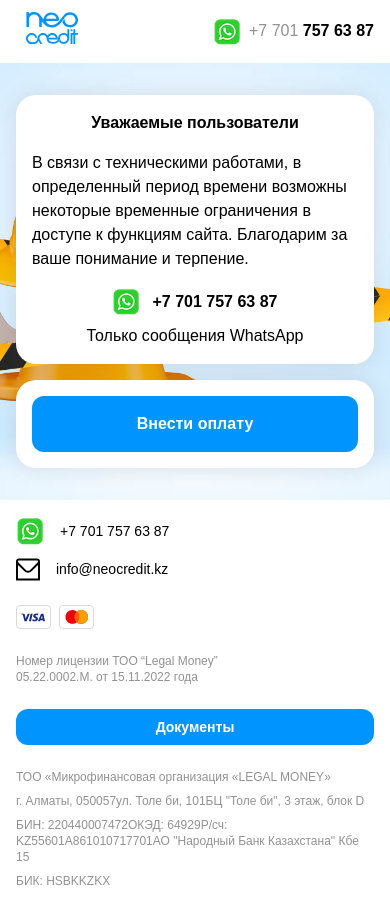
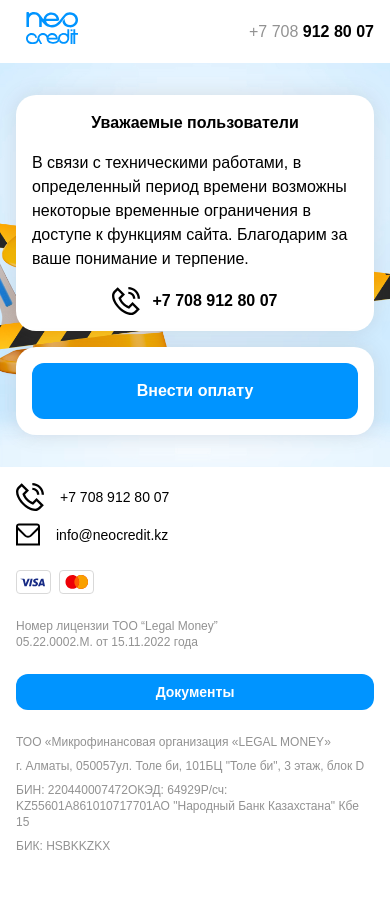
Before and after one commit to vladji/neocredit-stub, a React (Create React App) app: page / in a window 390 px wide. After the commit the page ends 870 px from the top, so only its background shows below. Built offline with nearby package versions, Linux system fonts and the light colour scheme.

Commit message:
change phone

```diff
--- a/src/components/Footer/index.tsx
+++ b/src/components/Footer/index.tsx
@@ -20,8 +20,8 @@
           <div>
             <div className={styles.contacts}>
               <div className={`${styles.row}`}>
-                <img className={styles.image} src="/images/whatsapp-logo.png" alt="WhatsApp" />
-                <a href="tel:+77017576387">+7 701 757 63 87</a>
+                <img className={styles.image} src="/images/phone-icon.svg" alt="call" />
+                <a href="tel:+77089128007">+7 708 912 80 07</a>
               </div>
               <div className={`${styles.row}`}>
                 <EmailIcon />
--- a/src/components/Header/index.tsx
+++ b/src/components/Header/index.tsx
@@ -12,15 +12,15 @@
         </div>
         <div className={styles.callCenter}>
           <div className={styles.titleWrapper}>
-            <img className={styles.image} src="/images/whatsapp-logo.png" alt="WhatsApp" />
-            <span>Только сообщения WhatsApp</span>
+            {/*<img className={styles.image} src="/images/whatsapp-logo.png" alt="WhatsApp" />*/}
+            <span>Call center</span>
           </div>
           <div className={styles.phoneWrapper}>
-            <img className={`${styles.image} mobileDisplay`} src="/images/whatsapp-logo.png" alt="WhatsApp" />
-            <a href="tel:++77017576387">
+            {/*<img className={`${styles.image} mobileDisplay`} src="/images/whatsapp-logo.png" alt="WhatsApp" />*/}
+            <a href="tel:+77089128007">
                 <span className={styles.value}>
-                <span className={styles.mark}>+7 701 </span>
-                757 63 87
+                <span className={styles.mark}>+7 708 </span>
+                912 80 07
                 </span>
             </a>
           </div>
--- a/src/components/Stub/index.tsx
+++ b/src/components/Stub/index.tsx
@@ -16,10 +16,10 @@
             </p>
             <div className={styles.phoneWrapper}>
               <div className={styles.phoneInner}>
-                <img className={styles.image} src="/images/whatsapp-logo.png" alt="WhatsApp" />
-                <a className={styles.cardLink} href="tel:++770175763877">+7 701 757 63 87</a>
+                <img className={styles.image} src="/images/phone-icon.svg" alt="call" />
+                <a className={styles.cardLink} href="tel:+77089128007">+7 708 912 80 07</a>
               </div>
-              <span>Только сообщения WhatsApp</span>
+              {/*<span>Только сообщения WhatsApp</span>*/}
             </div>
           </CardBlank>
           <MakePayment />
```
Also changed, not shown: public/images/phone-icon.svg (added).
